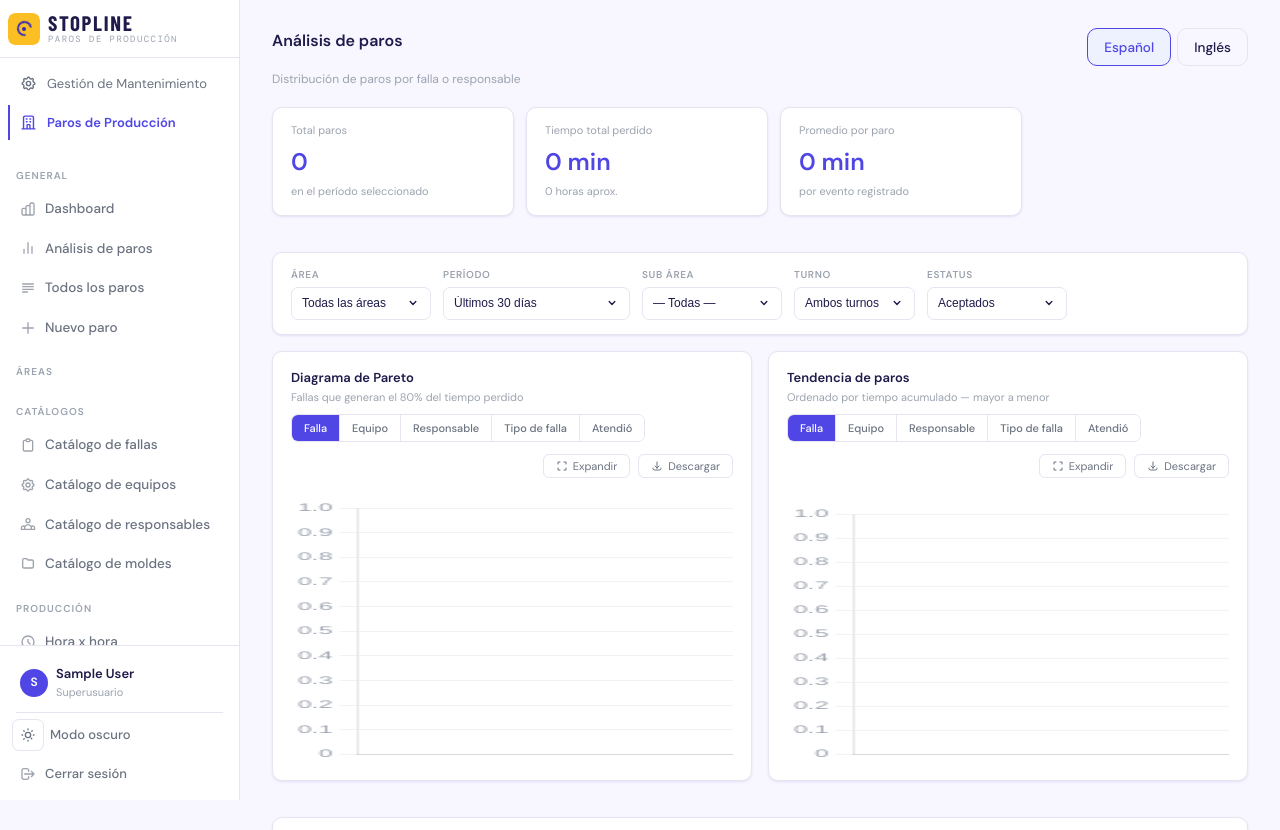
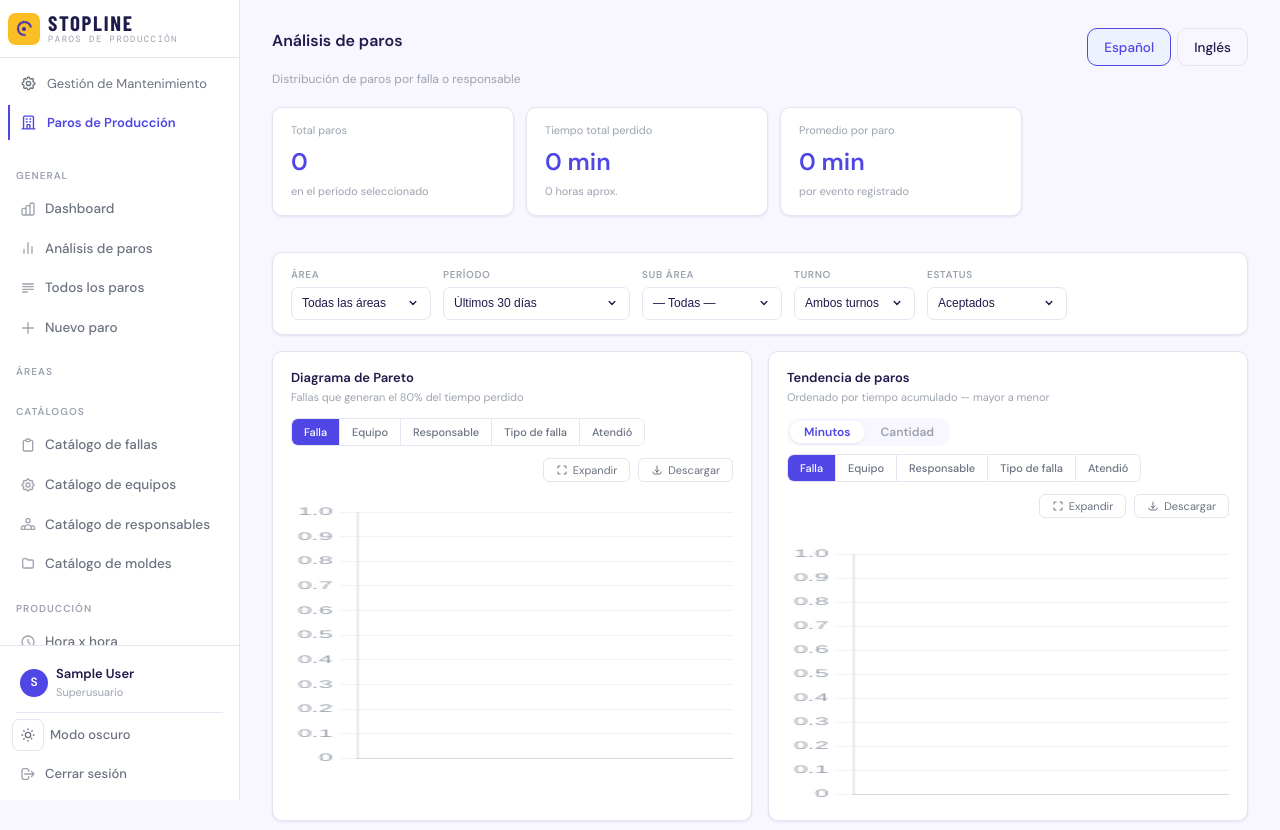
Before and after one commit to Fernando00MPR/Project_paro_-_mto_Docker_Imagen, a Django app: page /analisis/ in a window 1280 px wide. Shown: the top 830 px of the page. Run offline with Django 5.2, Linux system fonts and the light colour scheme; the visitor is signed in with stand-in values (Sample User, id 1); data that the repository does not hold is empty.

Commit message:
Gestión de Paros de Producción y Mantenimiento

```diff
--- a/paros_app/models.py
+++ b/paros_app/models.py
@@ -183,6 +183,8 @@ class BitacoraParo(models.Model):
             return self.ESTATUS_LABELS.get(self.valor_anterior, self.valor_anterior)
         if self.campo == 'turno' and self.valor_anterior in ('1', '2'):
             return f'Turno {self.valor_anterior}'
+        if self.campo == 'hora':
+            return ':'.join(self.valor_anterior.split((':')[:2]))
         return self.valor_anterior
 
     def valor_nuevo_display(self):
@@ -190,6 +192,8 @@ class BitacoraParo(models.Model):
             return self.ESTATUS_LABELS.get(self.valor_nuevo, self.valor_nuevo)
         if self.campo == 'turno' and self.valor_nuevo in ('1', '2'):
             return f'Turno {self.valor_nuevo}'
+        if self.campo == 'hora':
+            return ':'.join(self.valor_nuevo.split((':')[:2]))
         return self.valor_nuevo
 
     def estatus_color(self):
--- a/paros_app/static/paros_app/js/analisis_paros.js
+++ b/paros_app/static/paros_app/js/analisis_paros.js
@@ -49,6 +49,10 @@ const red = '#EF4444';
 function crearGraficaPareto(canvasId) {
     const indigoSolid  = colorIndigo();
     const colorValores = esModoOscuro() ? '#FFFFFF' : indigoSolid;
+
+    // Índice del % acumulado más cercano a 80 (la regla 80/20 del Pareto).
+    const idx80 = ACUM_P.reduce((best, v, i) => Math.abs(v -80) < Math.abs(ACUM_P[best] - 80) ? i : best, 0);
+
     return new Chart(document.getElementById(canvasId), {
         data: {
             labels: LABELS_P,
@@ -61,9 +65,9 @@ function crearGraficaPareto(canvasId) {
             responsive:true, maintainAspectRatio:false, layout:{padding:{top:24}},
             plugins:{ legend:{display:false}, tooltip:{ callbacks:{ label: ctx => ctx.datasetIndex===0 ? ` ${ctx.raw} min` : ` ${ctx.raw}%` }}},
             scales:{
-                y:  { beginAtZero:true, grid:{color:'rgba(0,0,0,0.05)'}, ticks:{font:{size:11},color:'#9CA3AF'} },
-                y1: { beginAtZero:true, max:100, position:'right', grid:{display:false}, ticks:{font:{size:11},color:red,callback:v=>v+'%'} },
-                x:  { grid:{display:false}, ticks:{font:{size:10}, color:'#9CA3AF', maxRotation:45, minRotation:45, autoSkip:false} }
+                y:  { beginAtZero: true, grid:{color:'rgba(0,0,0,0.05)'}, ticks:{font: {size: 11}, color:'#9CA3AF'} },
+                y1: { beginAtZero: true, max:110, position:'right', grid:{display: false}, ticks:{font: {size: 11}, color: red, stepSize: 20, callback:v=>v+'%'} },
+                x:  { grid:{display: false}, ticks:{font: {size:10}, color:'#9CA3AF', maxRotation: 45, minRotation: 45, autoSkip: false} }
             }
         },
         plugins:[{ id:'paretoLabels', afterDatasetsDraw(chart) {
@@ -82,6 +86,24 @@ function crearGraficaPareto(canvasId) {
                 }
                 ctx.restore();
             });
+
+            // Línea de referencia en 80% + resaltado del punto más cercano
+            const puntoCercano80 = chart.getDatasetMeta(1).data[idx80];
+            if (puntoCercano80 && ACUM_P.length) {
+                ctx.save();
+                ctx.beginPath();
+                ctx.arc(puntoCercano80.x, puntoCercano80.y, 6, 0, Math.PI * 2);
+                ctx.fillStyle = red;
+                ctx.fill();
+                ctx.lineWidth = 2;
+                ctx.strokeStyle = '#fff';
+                ctx.stroke();
+                ctx.font = 'bold 11px Segoe UI,sans-serif';
+                ctx.fillStyle = red;
+                ctx.textAlign = 'center';
+                ctx.fillText(ACUM_P[idx80] + '%', puntoCercano80.x, puntoCercano80.y - 12);
+                ctx.restore();
+            }
         }}]
     });
 }
@@ -92,12 +114,16 @@ let chartParetoOriginal = crearGraficaPareto('chartPareto');
 function crearGraficaBarrasAnalisis(canvasId) {
     const indigoSolid  = colorIndigo();
     const colorValores = esModoOscuro() ? '#FFFFFF' : indigoSolid;
+    const porCantidad  = ORDEN_BARRAS === 'cantidad';
+    const dataBarras   = porCantidad ? NPAROS_B : MINUTOS_B;
     return new Chart(document.getElementById(canvasId), {
         type:'bar',
-        data:{ labels:LABELS_B, datasets:[{data:MINUTOS_B, backgroundColor:indigoSolid, borderRadius:5, label:'Minutos'}] },
+        data:{ labels:LABELS_B, datasets:[{data:dataBarras, backgroundColor:indigoSolid, borderRadius:5, label: porCantidad ? 'Paros' : 'Minutos'}] },
         options:{
             responsive:true, maintainAspectRatio:false, layout:{padding:{top:30}},
-            plugins:{ legend:{display:false}, tooltip:{ callbacks:{ label: ctx => ` ${ctx.raw} min (${NPAROS_B[ctx.dataIndex]} paros)` }}},
+            plugins:{ legend:{display:false}, tooltip:{ callbacks:{ label: ctx => porCantidad
+                ? ` ${ctx.raw} paros (${MINUTOS_B[ctx.dataIndex]} min)`
+                : ` ${ctx.raw} min (${NPAROS_B[ctx.dataIndex]} paros)` }}},
             scales:{
                 y:{ beginAtZero:true, grid:{color:'rgba(0,0,0,0.05)'}, ticks:{font:{size:11},color:'#9CA3AF'} },
                 x:{ grid:{display:false}, ticks:{font:{size:10}, color:'#9CA3AF' ,maxRotation:45, minRotation:45, autoSkip:false} }
@@ -108,18 +134,20 @@ function crearGraficaBarrasAnalisis(canvasId) {
             chart.getDatasetMeta(0).data.forEach((bar,i) => {
                 ctx.save();
                 ctx.textAlign = 'center';
+                const principal  = porCantidad ? NPAROS_B[i]  : MINUTOS_B[i];
+                const secundario = porCantidad ? MINUTOS_B[i] : NPAROS_B[i];
                 if(LABELS_B.length > 14){
                     ctx.font = 'bold 10px Segoe UI,sans-serif';
                     ctx.fillStyle = colorValores;
-                    ctx.fillText(MINUTOS_B[i], bar.x, bar.y - 14);
+                    ctx.fillText(principal, bar.x, bar.y - 14);
                     ctx.font = '10px Segoe UI,sans-serif'; ctx.fillStyle = '#9CA3AF';
-                    ctx.fillText('('+NPAROS_B[i]+')', bar.x, bar.y - 3);
+                    ctx.fillText('('+secundario+')', bar.x, bar.y - 3);
                 }else{
                     ctx.font = 'bold 10px Segoe UI,sans-serif';
                     ctx.fillStyle = colorValores;
-                    ctx.fillText(''+MINUTOS_B[i]+' min', bar.x, bar.y - 14);
+                    ctx.fillText(''+principal+(porCantidad ? ' paros' : ' min'), bar.x, bar.y - 14);
                     ctx.font = '10px Segoe UI,sans-serif'; ctx.fillStyle = '#9CA3AF';
-                    ctx.fillText(''+NPAROS_B[i]+' Paros', bar.x, bar.y - 3);
+                    ctx.fillText(''+secundario+(porCantidad ? ' min' : ' Paros'), bar.x, bar.y - 3);
                 }
                 ctx.restore();
             });
@@ -254,6 +282,20 @@ function setModoBarras(modo) {
         const activo = modo === m;
         el.style.background = activo ? 'var(--indigo)' : 'var(--white)';
         el.style.color      = activo ? '#fff' : 'var(--text-2)';
+    });
+}
+
+// ── Toggle orden Barras (minutos / cantidad) ────────────────────────────────────
+function setOrdenBarras(orden) {
+    document.getElementById('input-orden-barras').value = orden;
+    const idsOrden = { minutos: 'ob-minutos', cantidad: 'ob-cantidad' };
+    ['minutos', 'cantidad'].forEach(o => {
+        const el = document.getElementById(idsOrden[o]);
+        if (!el) return;
+        const activo = orden === o;
+        el.style.background = activo ? 'var(--white)' : 'transparent';
+        el.style.color      = activo ? 'var(--indigo)' : 'var(--text-3)';
+        el.style.boxShadow  = activo ? '0 1px 3px rgba(0,0,0,.08)' : 'none';
     });
 }
 
--- a/paros_app/static/paros_app/js/catalogos.js
+++ b/paros_app/static/paros_app/js/catalogos.js
@@ -113,11 +113,11 @@ function validarCampo(input) {
     const val = input.value.trim();
     if (val) {
         input.style.borderColor = '#10B981';
-        input.style.background  = 'var(--white)';
+        input.style.background  = '#fff';
         input.style.boxShadow   = '0 0 0 3px rgba(16,185,129,.08)';
     } else {
         input.style.borderColor = '#EF4444';
-        input.style.background  = 'var(--white)';
+        input.style.background  = '#fff';
         input.style.boxShadow   = '0 0 0 3px rgba(239,68,68,.08)';
     }
 }
--- a/paros_app/templates/paros_app/analisis_paros.html
+++ b/paros_app/templates/paros_app/analisis_paros.html
@@ -179,7 +179,7 @@
 <div id="charts-grid" style="display:grid; grid-template-columns:minmax(0,1fr) minmax(0,1fr); gap:16px;">
     <!-- Pareto -->
     <div class="card" style="padding:16px 18px;">
-        <div style="display:flex;justify-content:space-between;align-items:center;flex-wrap:wrap;gap:8px;margin-bottom:12px;">
+        <div style="display:flex;justify-content:space-between;align-items:flex-start;flex-wrap:wrap;gap:12px;margin-bottom:12px;">
             <div>
                 <div style="font-size:13px;font-weight:700;color:var(--text);">{% trans "Diagrama de Pareto" %}</div>
                 <div style="font-size:11px;color:var(--text-3);">{% if modo_pareto == 'falla' %}{% trans "Fallas" %}{% elif modo_pareto == 'responsable' %}{% trans "Responsables" %}{% elif modo_pareto == 'atendio' %}{% trans "Quién atendió" %}{% elif modo_pareto == 'equipo' %}{% trans "Equipos" %}{% else %}{% trans "Tipos de falla" %}{% endif %} {% trans "que generan el 80% del tiempo perdido" %}</div>
@@ -221,10 +221,25 @@
 
     <!-- Barras -->
     <div class="card" style="padding:16px 18px;">
-        <div style="display:flex;justify-content:space-between;align-items:center;flex-wrap:wrap;gap:8px;margin-bottom:12px;">
+        <div style="display:flex;justify-content:space-between;align-items:flex-start;flex-wrap:wrap;gap:12px;margin-bottom:12px;">
             <div>
                 <div style="font-size:13px;font-weight:700;color:var(--text);">{% trans "Tendencia de paros" %}</div>
-                <div style="font-size:11px;color:var(--text-3);">{% trans "Ordenado por tiempo acumulado — mayor a menor" %}</div>
+                <div style="font-size:11px;color:var(--text-3);">
+                    {% if orden_barras == 'minutos' %}{% trans "Ordenado por tiempo acumulado — mayor a menor" %}{% else %}{% trans "Ordenado por cantidad de paros — mayor a menor" %}{% endif %}
+                </div>
+            </div>
+            <div style="display:flex;align-items:center;flex-wrap:wrap;gap:8px;">
+                <div style="display:inline-flex;background:var(--surface);border-radius:999px;padding:3px;gap:2px;">
+                    <button type="button" id="ob-minutos" onclick="setOrdenBarras('minutos'); prepararExclusiones();"
+                            style="padding:0 14px;height:22px;font-size:12px;font-weight:600;cursor:pointer;border:none;border-radius:999px;font-family:inherit;
+                                   background:{% if orden_barras == 'minutos' %}var(--white){% else %}transparent{% endif %};
+                                   color:{% if orden_barras == 'minutos' %}var(--indigo){% else %}var(--text-3){% endif %};
+                                   box-shadow:{% if orden_barras == 'minutos' %}0 1px 3px rgba(0,0,0,.08){% else %}none{% endif %};">{% trans "Minutos" %}</button>
+                    <button type="button" id="ob-cantidad" onclick="setOrdenBarras('cantidad'); prepararExclusiones();"
+                            style="padding:0 14px;height:22px;font-size:12px;font-weight:600;cursor:pointer;border:none;border-radius:999px;font-family:inherit;
+                                   background:{% if orden_barras == 'cantidad' %}var(--white){% else %}transparent{% endif %};
+                                   color:{% if orden_barras == 'cantidad' %}var(--indigo){% else %}var(--text-3){% endif %};
+                                   box-shadow:{% if orden_barras == 'cantidad' %}0 1px 3px rgba(0,0,0,.08){% else %}none{% endif %};">{% trans "Cantidad" %}</button>
                 </div>
                 <div style="display:flex;border:1px solid var(--border);border-radius:7px;overflow-x:auto;height:28px;max-width:100%;">
                     <button type="button" id="bb-falla" onclick="setModoBarras('falla'); prepararExclusiones();"
@@ -477,13 +494,14 @@
 <script src="https://cdnjs.cloudflare.com/ajax/libs/Chart.js/4.4.1/chart.umd.js"></script>
 <script src="{% static 'menu_app/js/date_picker.js' %}"></script>
 <script>
-const LABELS_P  = {{ labels_p|safe }};
-const MINUTOS_P = {{ minutos_p|safe }};
-const NPAROS_P  = {{ nparos_p|safe }};
-const ACUM_P    = {{ acum_p|safe }};
-const LABELS_B  = {{ labels_b|safe }};
-const MINUTOS_B = {{ minutos_b|safe }};
-const NPAROS_B  = {{ nparos_b|safe }};
+const LABELS_P     = {{ labels_p|safe }};
+const MINUTOS_P    = {{ minutos_p|safe }};
+const NPAROS_P     = {{ nparos_p|safe }};
+const ACUM_P       = {{ acum_p|safe }};
+const LABELS_B     = {{ labels_b|safe }};
+const MINUTOS_B    = {{ minutos_b|safe }};
+const NPAROS_B     = {{ nparos_b|safe }};
+const ORDEN_BARRAS = "{{ orden_barras }}";
 
 const LABELS_T  = {{ labels_t|safe }};
 const MINUTOS_T = {{ minutos_t|safe }};
--- a/paros_app/templates/paros_app/paros/editar_paro.html
+++ b/paros_app/templates/paros_app/paros/editar_paro.html
@@ -315,10 +315,11 @@
                     <div style="font-size:11px; color:var(--text-2); margin-bottom:2px; font-weight:500;">{{ b.campo_label }}</div>
                     <div style="font-size:11px; color:var(--text-3);">
                         {% if b.valor_anterior %}
-                            <span style="font-style:italic;">"{{ b.valor_anterior_display }}"</span>
+                            <span style="font-weight:100; color:var(--text);">"{{ b.valor_anterior_display }}"</span>
                             <span style="color:var(--text-3);">→</span>
                         {% endif %}
-                        <span style="font-style:italic; color:var(--text);">"{{ b.valor_nuevo_display }}"</span>
+
+                        <span style="font-weight:600; color:var(--text);">"{{ b.valor_nuevo_display }}"</span>
                     </div>
                     {% endif %}
                 </div>
--- a/paros_app/views/analisis_paros.py
+++ b/paros_app/views/analisis_paros.py
@@ -117,13 +117,16 @@ def analisis_paros(request):
         qs = qs.filter(equipo__in=equipos_en_subarea)
 
     # ── Exclusiones por checkbox ──────────────────────────────────────────────
-    fallas_excluidas  = request.GET.getlist('excluir_falla')
-    resp_excluidas    = request.GET.getlist('excluir_resp')
-    modo_pareto       = request.GET.get('modo_pareto', 'falla')
-    modo_barras       = request.GET.get('modo_barras', 'falla')
-    tipos_excluidos   = request.GET.getlist('excluir_tipo')
-    atendio_excluidos = request.GET.getlist('excluir_atendio')
-    equipos_excluidos = request.GET.getlist('excluir_equipo')
+    fallas_excluidas   = request.GET.getlist('excluir_falla')
+    resp_excluidas     = request.GET.getlist('excluir_resp')
+    modo_pareto        = request.GET.get('modo_pareto', 'falla')
+    modo_barras        = request.GET.get('modo_barras', 'falla')
+    orden_barras       = request.GET.get('orden_barras', 'minutos')
+    orden_barras       = orden_barras if orden_barras in ('minutos', 'cantidad') else 'minutos'
+    campo_orden_barras = 'minutos' if orden_barras == 'minutos' else 'n_paros'
+    tipos_excluidos    = request.GET.getlist('excluir_tipo')
+    atendio_excluidos  = request.GET.getlist('excluir_atendio')
+    equipos_excluidos  = request.GET.getlist('excluir_equipo')
 
     # ── Listas para los paneles (antes de exclusión) ──────────────────────────
     lista_fallas = (
@@ -300,7 +303,7 @@ def analisis_paros(request):
             qs_graf
             .values('equipo')
             .annotate(n_paros=Count('id'), minutos=Sum('tiempo_minutos'))
-            .order_by('-minutos')
+            .order_by('-' + campo_orden_barras)
         )
         labels_p  = [g['equipo'] for g in grupos_pareto]
         minutos_p = [g['minutos'] or 0 for g in grupos_pareto]
@@ -331,7 +334,7 @@ def analisis_paros(request):
             if tipo:
                 tipo_dict_b[tipo]['n_paros'] += 1
                 tipo_dict_b[tipo]['minutos'] += p['tiempo_minutos'] or 0
-        sorted_tipos_b = sorted(tipo_dict_b.items(), key=lambda x: x[1]['minutos'], reverse=True)
+        sorted_tipos_b = sorted(tipo_dict_b.items(), key=lambda x: x[1][campo_orden_barras], reverse=True)
         labels_b  = [t[0] for t in sorted_tipos_b]
         minutos_b = [t[1]['minutos'] for t in sorted_tipos_b]
         nparos_b  = [t[1]['n_paros'] for t in sorted_tipos_b]
@@ -340,7 +343,7 @@ def analisis_paros(request):
             qs_graf
             .values('atendio')
             .annotate(n_paros=Count('id'), minutos=Sum('tiempo_minutos'))
-            .order_by('-minutos')
+            .order_by('-' + campo_orden_barras)
         )
         labels_b  = [g['atendio'] or _('Sin quien atendio') for g in grupos_barras]
         minutos_b = [g['minutos'] or 0 for g in grupos_barras]
@@ -350,7 +353,7 @@ def analisis_paros(request):
             qs_graf
             .values('equipo')
             .annotate(n_paros=Count('id'), minutos=Sum('tiempo_minutos'))
-            .order_by('-minutos')
+            .order_by('-' + campo_orden_barras)
         )
         labels_b  = [g['equipo'] for g in grupos_barras]
         minutos_b = [g['minutos'] or 0 for g in grupos_barras]
@@ -360,7 +363,7 @@ def analisis_paros(request):
         grupos_barras = (
             qs_graf.values(campo_barras)
                 .annotate(n_paros=Count('id'), minutos=Sum('tiempo_minutos'))
-                .order_by('-minutos')
+                .order_by('-' + campo_orden_barras)
         )
         labels_b  = [g[campo_barras] for g in grupos_barras]
         minutos_b = [g['minutos'] or 0 for g in grupos_barras]
@@ -392,6 +395,7 @@ def analisis_paros(request):
         'semana_actual':        semana_actual,
         'modo_pareto':          modo_pareto,
         'modo_barras':          modo_barras,
+        'orden_barras':         orden_barras,
         'total_paros':          total_paros,
         'total_minutos':        total_minutos,
         'promedio_min':         promedio_min,
```
Also changed, not shown: other parts of paros_app/templates/paros_app/analisis_paros.html (+13 -11 lines), locale/en/LC_MESSAGES/django.po. Lines whose indentation alone changed are shown as unchanged.
